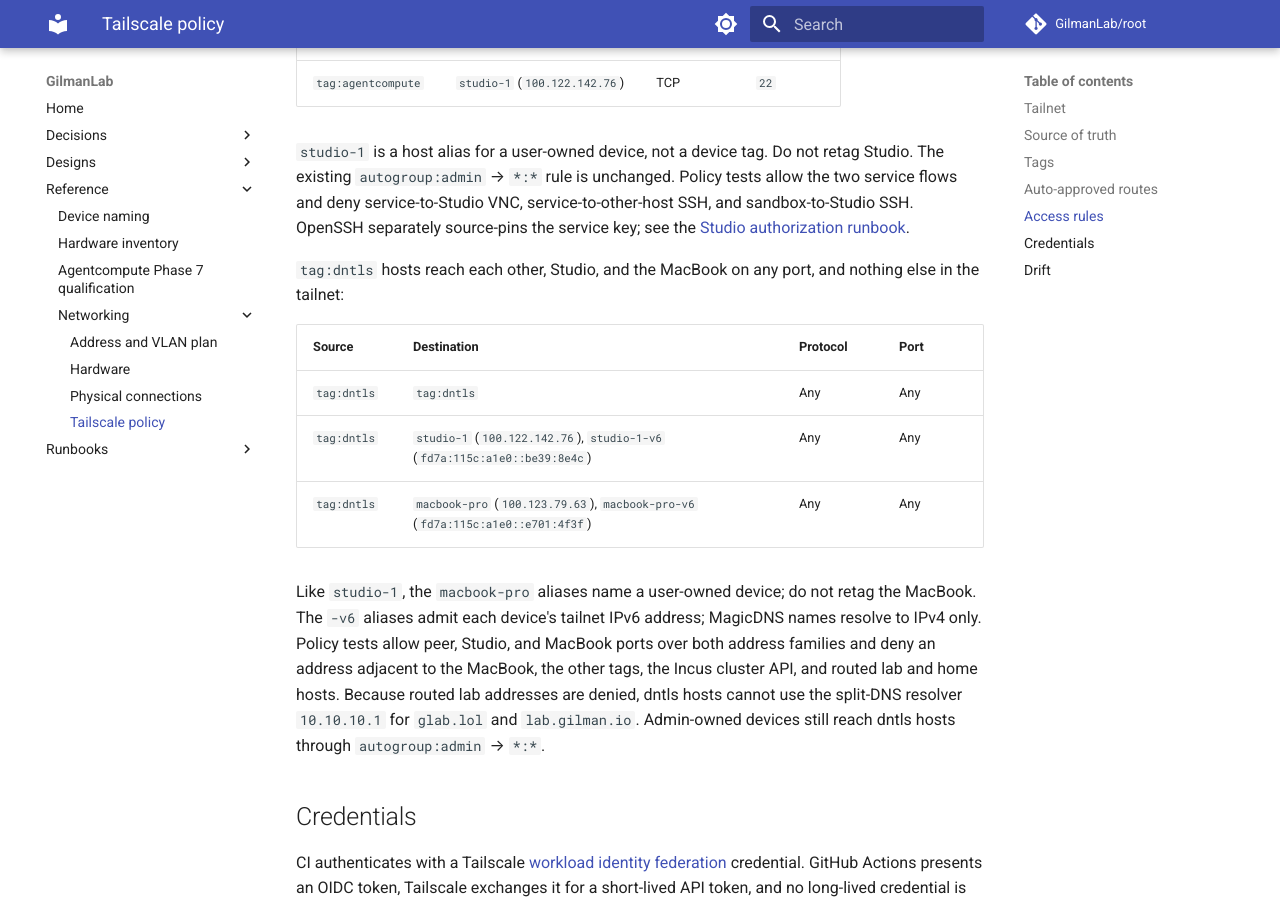
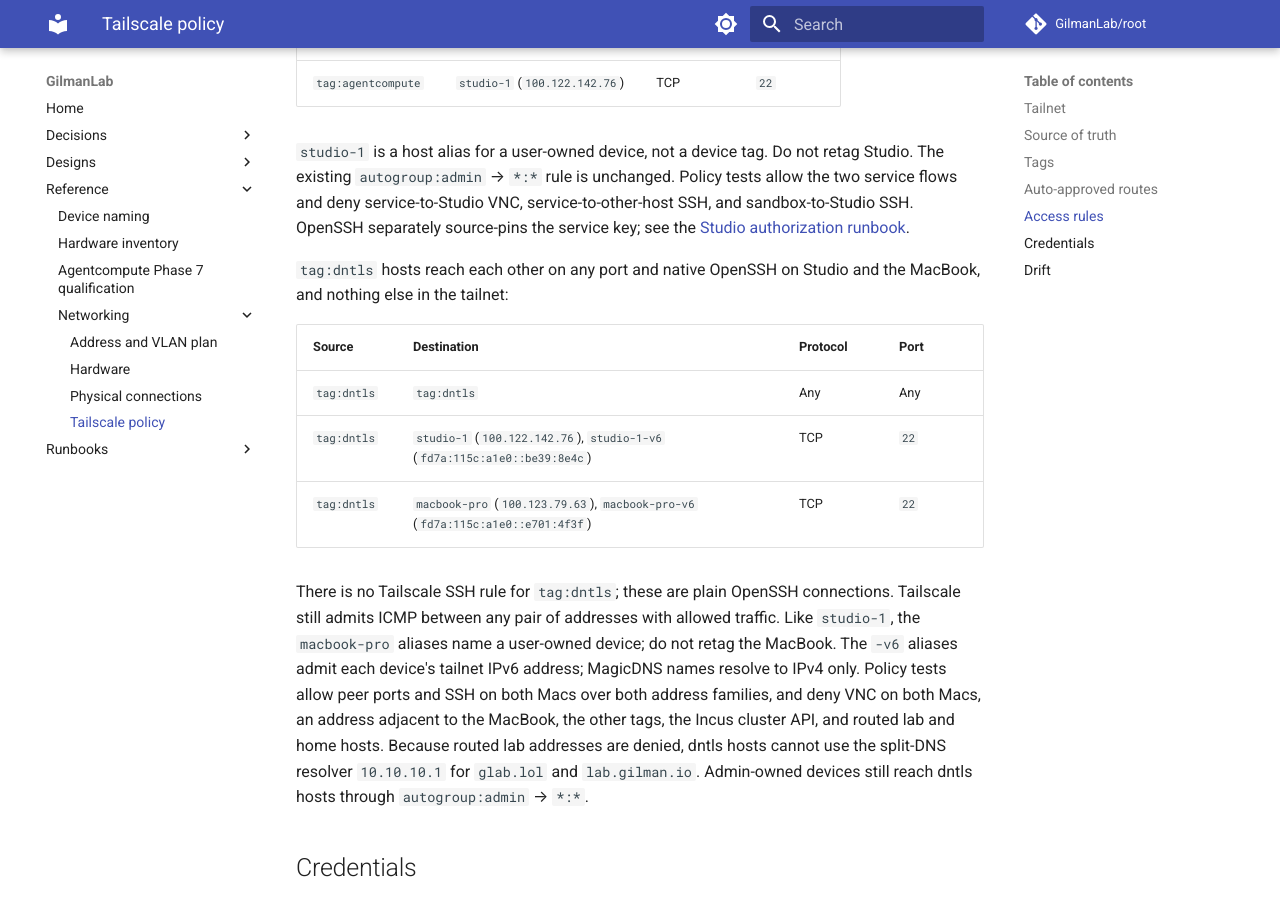
Before and after one commit to GilmanLab/root, an MkDocs documentation site: the page built from docs/docs/reference/networking/tailscale-policy.md, in a window 1280 px wide and 900 px high, scrolled down 2344 px. Built offline with MkDocs 1.6.1 and Material for MkDocs 9.7.7, drawn with Linux system fonts in a browser that asks for light colours; comment, search, counter and statistics services are not loaded; some of the changed text lies outside the part shown.

Commit message:
docs(networking): document SSH-only tag:dntls access to the Macs (#62)

```diff
--- a/docs/docs/reference/networking/tailscale-policy.md
+++ b/docs/docs/reference/networking/tailscale-policy.md
@@ -44,7 +44,7 @@ and trailing commas. Section syntax is documented in Tailscale's
 | `tag:subnet-router` | Devices that advertise lab and home subnet routes into the tailnet | `autogroup:admin` |
 | `tag:sandbox` | Sandbox hosts that accept advertised lab subnet routes | `autogroup:admin` |
 | `tag:agentcompute` | Durable agentcompute HTTPS service | `autogroup:admin` |
-| `tag:dntls` | `dntls` hosts, isolated to each other, Studio, and the MacBook | `autogroup:admin` |
+| `tag:dntls` | `dntls` hosts, isolated to each other plus SSH on Studio and the MacBook | `autogroup:admin` |
 
 A tagged device is owned by its tag, not by the user who registered it. Removing
 a tag from the policy while a device still carries it leaves that device without
@@ -93,23 +93,26 @@ service-to-other-host SSH, and sandbox-to-Studio SSH. OpenSSH separately
 source-pins the service key; see the
 [Studio authorization runbook](../../runbooks/agentcompute-studio-ssh.md).
 
-`tag:dntls` hosts reach each other, Studio, and the MacBook on any port, and
-nothing else in the tailnet:
+`tag:dntls` hosts reach each other on any port and native OpenSSH on Studio and
+the MacBook, and nothing else in the tailnet:
 
 | Source | Destination | Protocol | Port |
 | --- | --- | --- | --- |
 | `tag:dntls` | `tag:dntls` | Any | Any |
-| `tag:dntls` | `studio-1` (`100.122.142.76`), `studio-1-v6` (`fd7a:115c:a1e0::be39:8e4c`) | Any | Any |
-| `tag:dntls` | `macbook-pro` (`100.123.79.63`), `macbook-pro-v6` (`fd7a:115c:a1e0::e701:4f3f`) | Any | Any |
+| `tag:dntls` | `studio-1` (`100.122.142.76`), `studio-1-v6` (`fd7a:115c:a1e0::be39:8e4c`) | TCP | `22` |
+| `tag:dntls` | `macbook-pro` (`100.123.79.63`), `macbook-pro-v6` (`fd7a:115c:a1e0::e701:4f3f`) | TCP | `22` |
 
-Like `studio-1`, the `macbook-pro` aliases name a user-owned device; do not
-retag the MacBook. The `-v6` aliases admit each device's tailnet IPv6 address;
-MagicDNS names resolve to IPv4 only. Policy tests allow peer, Studio, and
-MacBook ports over both address families and deny an address adjacent to the
-MacBook, the other tags, the Incus cluster API, and routed lab and home hosts.
-Because routed lab addresses are denied, dntls hosts cannot use the split-DNS
-resolver `10.10.10.1` for `glab.lol` and `lab.gilman.io`. Admin-owned devices
-still reach dntls hosts through `autogroup:admin` → `*:*`.
+There is no Tailscale SSH rule for `tag:dntls`; these are plain OpenSSH
+connections. Tailscale still admits ICMP between any pair of addresses with
+allowed traffic. Like `studio-1`, the `macbook-pro` aliases name a user-owned
+device; do not retag the MacBook. The `-v6` aliases admit each device's tailnet
+IPv6 address; MagicDNS names resolve to IPv4 only. Policy tests allow peer
+ports and SSH on both Macs over both address families, and deny VNC on both
+Macs, an address adjacent to the MacBook, the other tags, the Incus cluster API,
+and routed lab and home hosts. Because routed lab addresses are denied, dntls
+hosts cannot use the split-DNS resolver `10.10.10.1` for `glab.lol` and
+`lab.gilman.io`. Admin-owned devices still reach dntls hosts through
+`autogroup:admin` → `*:*`.
 
 ## Credentials
 
```
